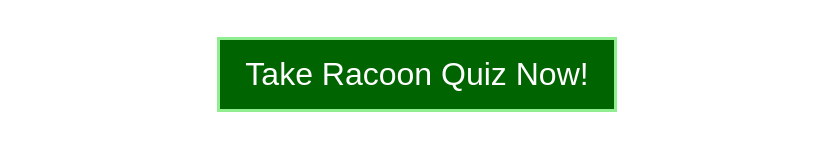
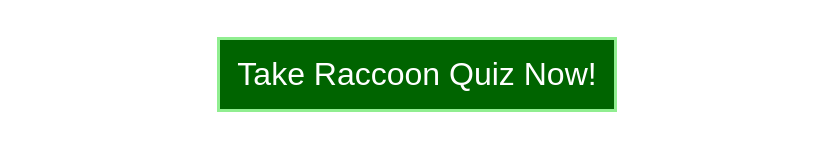
Before and after one commit to erichsauer/lab-01-quiz-page, a plain HTML site: page index.html in a window 1280 px wide. Shown: the part 2285-2434 px from the top of the page, without its empty margins (223-1054 px from the left). Drawn offline with nearby package versions, Linux system fonts and the light colour scheme; files whose address does not match are found by name.

Commit message:
fixes typo

```diff
--- a/index.html
+++ b/index.html
@@ -79,7 +79,7 @@
         </section>
         <section class="quiz-container">
             <div id="quiz-results-div" class="rock-salt-font">Quiz results</div>
-            <button id="quiz-button">Take Racoon Quiz Now!</button>
+            <button id="quiz-button">Take Raccoon Quiz Now!</button>
         </section>
     </main>
     <footer>
```
